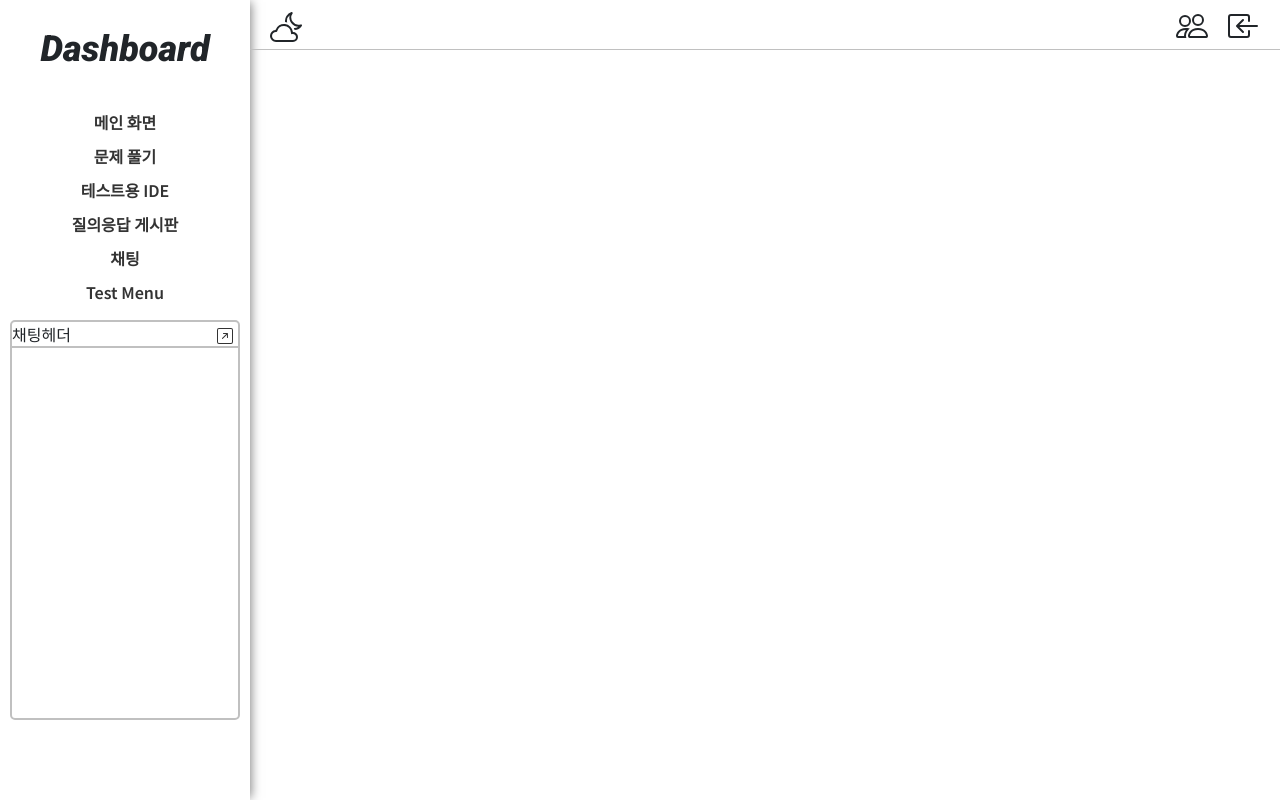
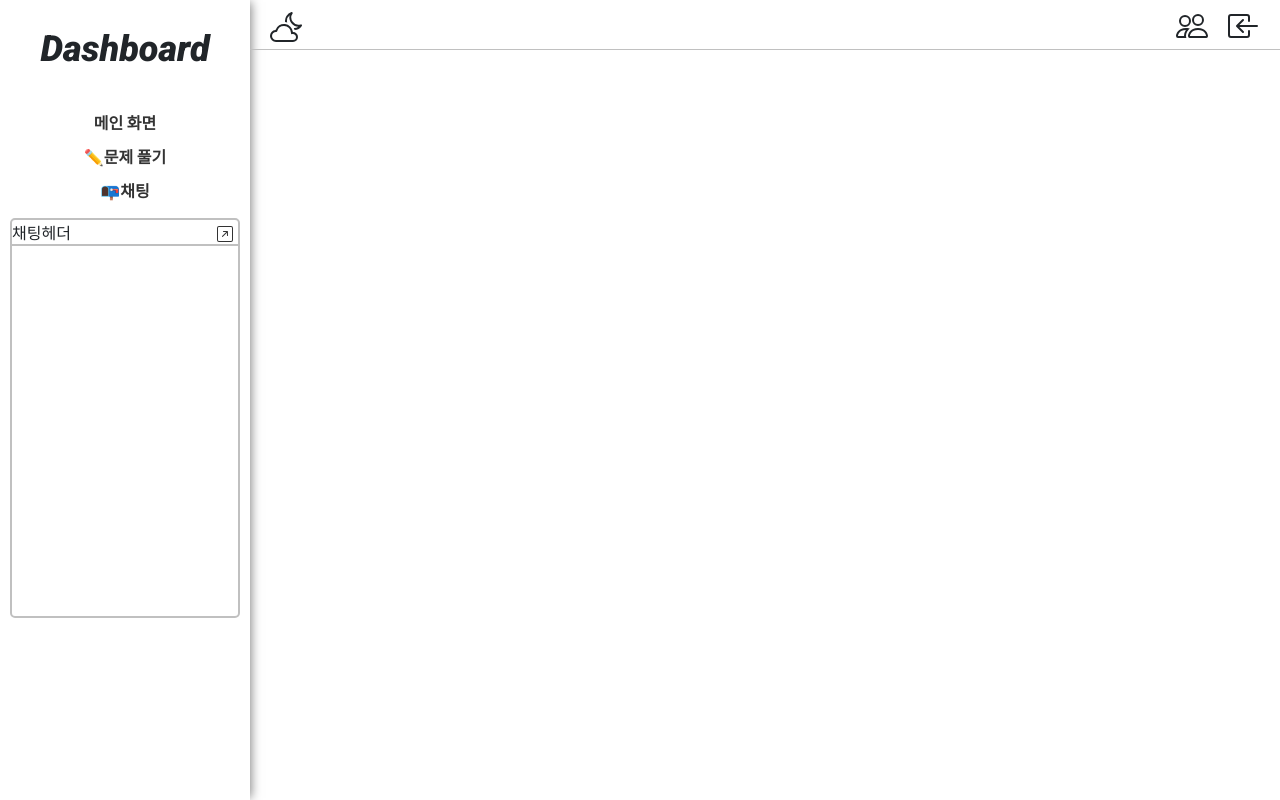
Before and after one commit to lhg99/Balgoorm_frontEnd, a React (Create React App) app: page / in a window 1280 px wide. Built offline with nearby package versions, Linux system fonts and the light colour scheme.

Commit message:
테스트 코드 삭제

```diff
--- a/src/components/sidebar/Sidebar.js
+++ b/src/components/sidebar/Sidebar.js
@@ -4,11 +4,14 @@ import './Sidebar.css';
 import { useMessage } from '../../chat/MessageProvider';
 import { ChatIcon } from '../../img/ChatIcon';
 import UseWebSocket from '../../chat/hooks/UseWebSocket';
+import { useAuth } from '../../user/auth/AuthContext';
+
 
 function Sidebar() {
+  const { user } = useAuth();
   const location = useLocation();
   const { message } = useMessage();
-  const isAdminPage = location.pathname === '/admin';
+  const isAdmin = user && user.role === 'ADMIN';
   const isNotChatPage = location.pathname !== '/chat';
   const { connect, joinChatRoom, fetchChatHistory } = UseWebSocket();
 
@@ -27,13 +30,10 @@ function Sidebar() {
         </div>
         <br />
         <ul>
-          <li><Link to="/login">메인 화면</Link></li>
-          <li><Link to="/quizlist">문제 풀기</Link></li>
-          <li><Link to="/editortest">테스트용 IDE</Link></li>
-          <li><Link to="/editor">질의응답 게시판</Link></li>
-          <li><Link onClick={handleConnect} to="/chat">채팅</Link></li>
-          <li><Link to="/editor">Test Menu</Link></li>
-          {isAdminPage && (
+          <li><Link to="/">메인 화면</Link></li>
+          <li><Link to="/quizlist">✏️문제 풀기</Link></li>
+          <li><Link onClick={handleConnect} to="/chat">📭채팅</Link></li>
+          {isAdmin && (
             <div className="admin-menu">
               <li><Link to="/admin">관리자 메뉴</Link></li>
               <li><Link to="/delete">삭제 메뉴</Link></li>
```
